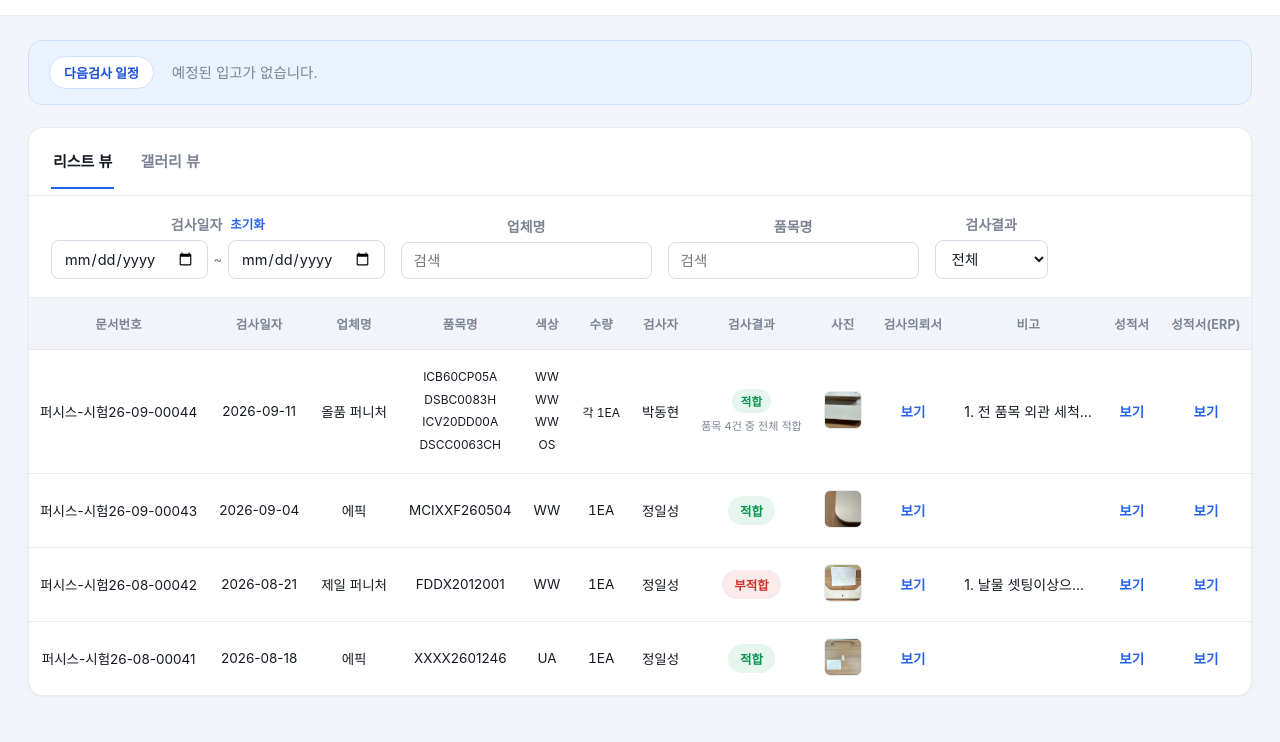
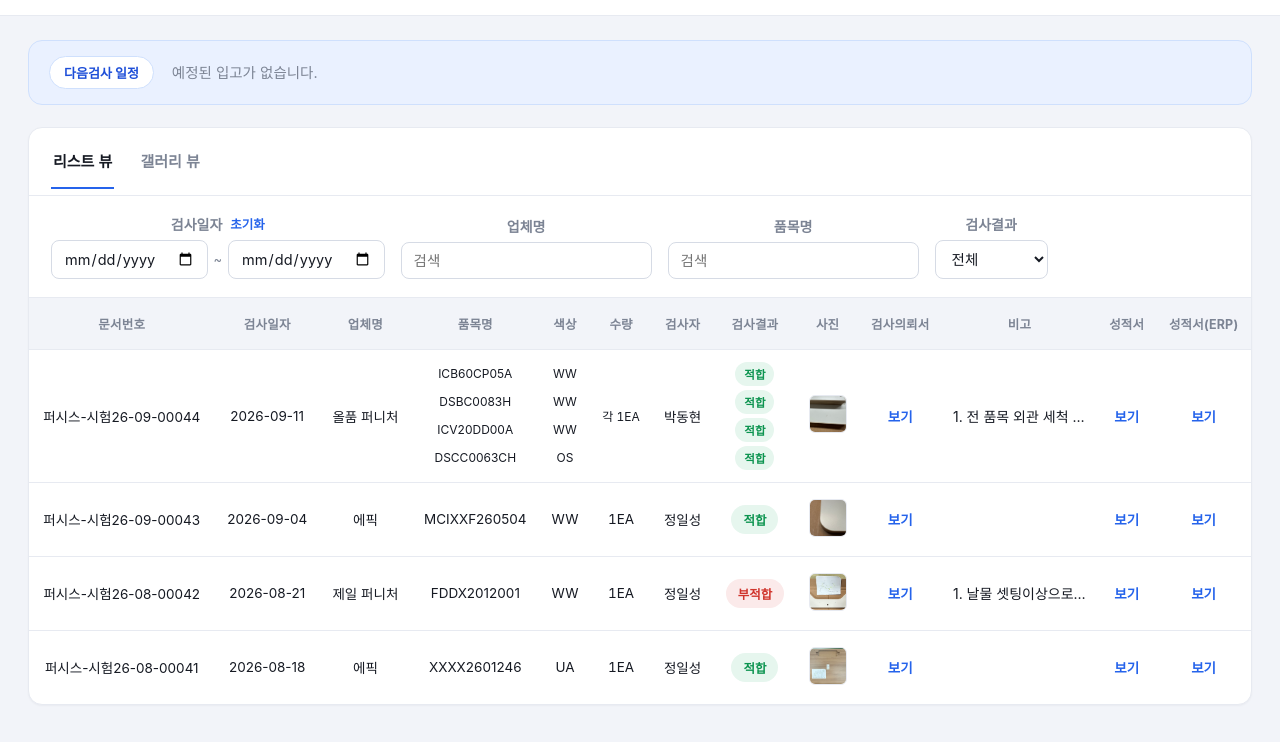
Before and after one commit to ilseongjeong2-ux/inspection-report-webapp, a website: page docs/index.html in a window 1280 px wide. Shown: the part 90-832 px from the top of the page. Drawn offline with Linux system fonts and the light colour scheme.

Commit message:
데이터 갱신 2026-09-16 09:15

```diff
--- a/docs/index.html
+++ b/docs/index.html
@@ -173,7 +173,8 @@
   .cell-sub { font-size: 11.5px; color: var(--text-muted); margin-top: 4px; }
   /* 품목이 여러 개인 줄은 내용이 길어지므로 글씨를 줄여 열 안에 들어가게 한다 */
   td.compact { font-size: 12px; }
-  td.stacked { line-height: 1.9; }
+  td.stacked { padding-top: 10px; padding-bottom: 10px; }
+  .stack-row { display: flex; align-items: center; justify-content: center; height: 28px; }
   td.compact .badge { font-size: 11.5px; padding: 4px 9px; }
   td.compact .cell-sub { font-size: 11px; }
 
@@ -472,7 +473,13 @@
   }
   // 품목이 여러 개면 한 칸 안에 줄바꿈해서 전부 보여 준다.
   function stackField(items, field) {
-    return items.map(it => escHtml(it[field] || '-')).join('<br>');
+    return items.map(it => `<div class="stack-row">${escHtml(it[field] || '-')}</div>`).join('');
+  }
+  // 검사결과도 품목마다 한 줄씩 보여 준다.
+  function stackResults(items) {
+    return items.map(it =>
+      `<div class="stack-row"><span class="badge ${it.result}">${escHtml(it.result)}</span></div>`
+    ).join('');
   }
   function itemsTooltip(items) {
     return items.map((it, i) => {
@@ -879,17 +886,12 @@
       const tooltip = escAttr(itemsTooltip(items));
       const quantityText = formatQuantity(items);
       const compact = items.length > 1 ? ' compact' : '';
-      const failCount = items.filter(it => it.result !== '적합').length;
       // 성적서 전체 비고 + 품목별 비고를 한 칸에 모아 보여 준다.
       const remarkLines = [];
       if (r.remarks) remarkLines.push(r.remarks);
       items.filter(it => it.remarks).forEach(it => {
         remarkLines.push(items.length > 1 ? `[${it.itemName}] ${it.remarks}` : it.remarks);
       });
-      const resultCell = items.length > 1
-        ? `<span class="badge ${r.result}">${r.result || ''}</span>
-           <div class="cell-sub">품목 ${items.length}건 중 ${failCount ? failCount + '건 불합격' : '전체 적합'}</div>`
-        : `<span class="badge ${r.result}">${r.result || ''}</span>`;
       tr.innerHTML = `
         <td title="${escAttr(r.inspectionNo)}">${escHtml(r.inspectionNo)}</td>
         <td class="center">${escHtml(r.inspectionDate)}</td>
@@ -898,7 +900,7 @@
         <td class="stacked${compact}" title="${tooltip}">${stackField(items, 'color')}</td>
         <td class="num${compact}" title="${tooltip}">${quantityText}</td>
         <td class="center">${escHtml(r.inspector)}</td>
-        <td class="center${compact}">${resultCell}</td>
+        <td class="stacked${compact}">${stackResults(items)}</td>
         <td class="center">${thumb}</td>
         <td class="center">${reqLink}</td>
         <td class="wrap" title="${escAttr(remarkLines.join('\n'))}">${escHtml(remarkLines.join(' / '))}</td>
```
Also changed, not shown: public/index.html (+10 -8 lines).
